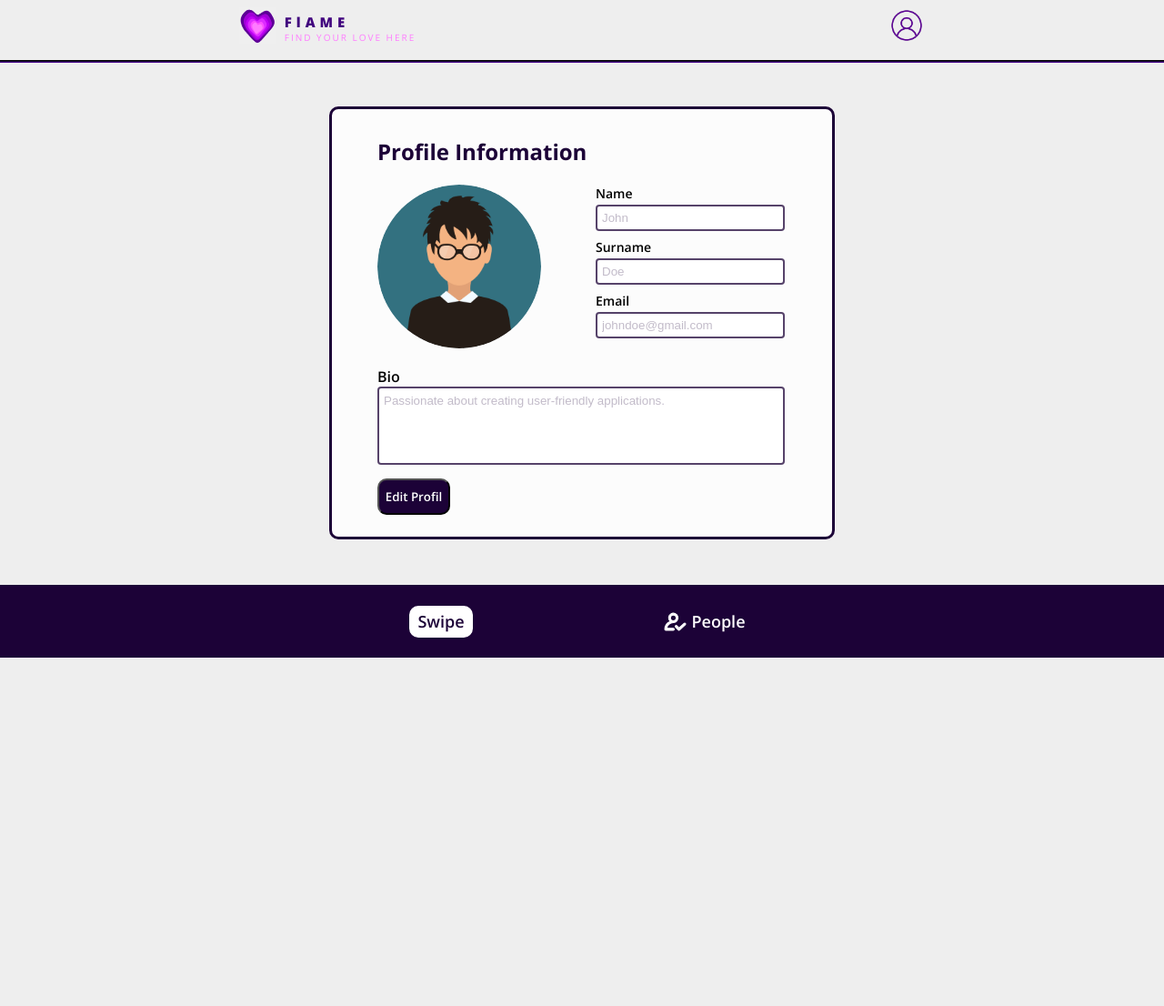
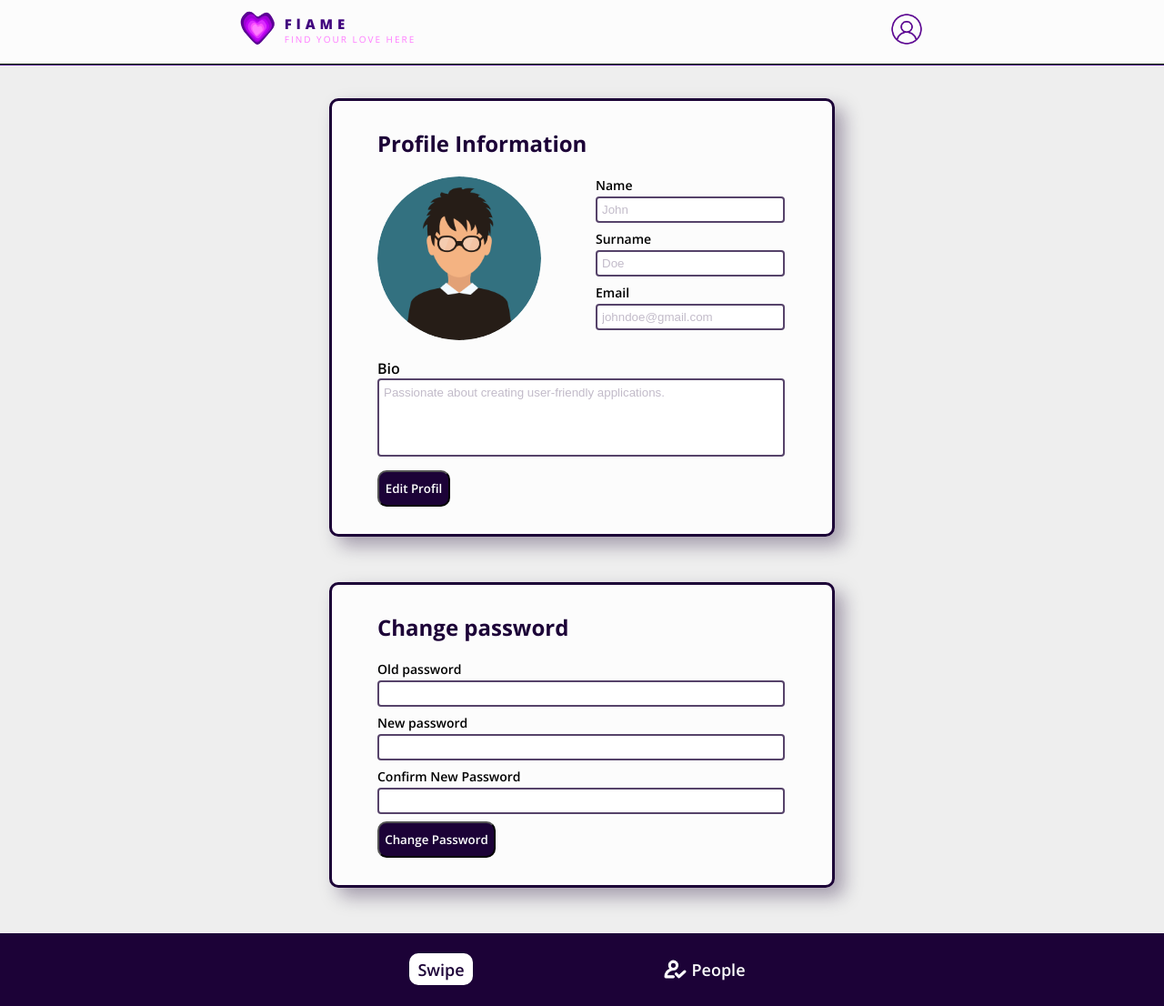
Before and after one commit to Suriok/ZWA-project, a PHP site: page /account.html in a window 1280 px wide. Shown: the whole page at 91% size. Before the commit the page ends 723 px from the top, so only its background shows below. Run offline with PHP 8.4, Linux system fonts and the light colour scheme; some web fonts are replaced.

Commit message:
change color and add password change
Change color in header and add div passoerd change

```diff
--- a/account.html
+++ b/account.html
@@ -4,16 +4,19 @@
     <meta charset="UTF-8">
     <title>Account</title>
     <link rel="stylesheet" href="style.css">
+    <link rel="icon" type="image/png" href="foto/favicon.svg" sizes="48x48" />
 </head>
 <body>
 <header>
     <div class="logo_account">
         <div class="logo">
-            <img class="logo_image" alt="logo-hearte" src="/ZWA-project/foto/logo-hearte.png">
-            <div class="logo_text">
-                <div class="logo_text_main">FlAME</div>
-                <div class="logo_text_small">FIND YOUR LOVE HERE</div>
-            </div>
+            <a class="logo" href="main.html">
+                <img class="logo_image" alt="logo-hearte" src="/ZWA-project/foto/logo-hearte.png">
+                <div class="logo_text">
+                    <div class="logo_text_main">FlAME</div>
+                    <div class="logo_text_small">FIND YOUR LOVE HERE</div>
+                </div>
+            </a>
         </div>
         <img class="profil_image" alt="profil foto" src="/ZWA-project/foto/profile.png">
     </div>
@@ -50,7 +53,28 @@
             <button class="edit_profil">Edit Profil</button>
         </div>
     </div>
+</section>
+<section class="main_part">
+    <div class="profil_information">
+        <div class="profil_main_text">
+            <h1 class="profil_main_text">Change password</h1>
+        </div>
+        <div class="foto_name_surname">
+            <form class="account_form">
+                <label for="old_password" class="information_text">Old password</label>
+                <input class="input_pass" id="old_password" type="password" name="old_password">
 
+                <label for="new_password" class="information_text">New password</label>
+                <input class="input_pass" id="new_password" type="password" name="new_password">
+
+                <label for="confirm_new_password" class="information_text">Confirm New Password</label>
+                <input class="input_pass" id="confirm_new_password" type="password" name="confirm_new_password">
+            </form>
+        </div>
+        <div class="information_button">
+            <button class="edit_password">Change Password</button>
+        </div>
+    </div>
 </section>
 
 <footer>
--- a/style.css
+++ b/style.css
@@ -7,16 +7,24 @@ body{
     justify-content: center;
     flex-direction: column;
     background-color: rgba(237, 237, 237, 0.94);
+    margin: 0;
+    padding: 0;
 }
 
 header{
+    padding-top: 20px;
     display: flex;
     flex-direction: column;
     justify-content: center;
     align-items: center;
     margin-bottom: 40px;
+    height: 48px;
+    background-color: rgba(255, 255, 255, 0.81);
 }
 
+a{
+    cursor: pointer;
+}
 /* start main page */
 .logo_account{
     display: flex;
@@ -29,6 +37,8 @@ header{
     display: flex;
     align-items: center;
     gap: 10px;
+    text-decoration: none;
+    cursor: pointer;
 }
 
 .logo_image{
@@ -67,6 +77,7 @@ header{
     height: 40px;
     display: flex;
     align-items: center;
+    margin-top: 3px;
 }
 
 .line_header{
@@ -82,14 +93,14 @@ header{
 }
 
 .card{
-    border: solid 3px #41047E;
+    border: solid 3px #1c0237;
     border-radius: 15px;
     height: 440px;
     width: 350px;
     box-shadow: 10px 10px 20px rgba(23, 3, 46, 0.34);
     display: flex;
     flex-direction: column;
-    background-color: white;
+    background-color: rgba(255, 255, 255, 0.81);
 }
 .user_foto{
     width: 350px;
@@ -140,11 +151,11 @@ header{
 }
 
 .button_border:hover {
-    background-color: rgba(33, 2, 74, 0.18); /* Цвет фона при наведении */
+    background-color: rgba(33, 2, 74, 0.18);
 }
 
 .button_border:active {
-    background-color: #D3B6FF; /* Цвет фона при нажатии */
+    background-color: #D3B6FF;
 }
 
 .button_foto_heart{
@@ -162,7 +173,6 @@ footer{
     justify-content: center;
     align-items: center;
     gap: 200px;
-    margin-top: 50px;
     height: 80px;
     background-color: #1c0237;
     width: 100vw;
@@ -227,17 +237,21 @@ footer{
 /* main page end */
 
 /* start account page */
+
+.main_part{
+    margin-bottom: 50px;
+}
 .profil_information{
     border: solid 3px #1c0237;
     border-radius: 10px;
-    height: 450px;
     width: 500px;
     font-family: "Open Sans", sans-serif;
     font-optical-sizing: auto;
     font-weight: 600;
     font-style: normal;
-    padding: 10px 0 10px 50px;
+    padding: 10px 0 30px 50px;
     background-color: rgba(255, 255, 255, 0.81);
+    box-shadow: 10px 10px 20px rgba(23, 3, 46, 0.34);
 }
 
 .profil_main_text{
@@ -274,7 +288,6 @@ footer{
     border-radius: 4px;
     border: solid 2px rgba(28, 2, 55, 0.74);
     height: 23px;
-
 }
 
 ::placeholder{
@@ -313,7 +326,41 @@ footer{
     background-color: #1c0237;
     color: white;
     margin-top: 7px;
+    transition: background-color 0.3s ease, color 0.3s ease; /* плавный переход для эффекта */
 }
 
+.edit_profil:hover {
+    background-color: #FF7CFF;
+    color: #1c0237;
+    cursor: pointer;
+}
+
+.input_pass{
+    width: 440px;
+    font-weight: 300;
+    margin-bottom: 8px;
+    border-radius: 4px;
+    border: solid 2px rgba(28, 2, 55, 0.74);
+    height: 23px;
+}
+
+.edit_password{
+    font-family: "Open Sans", sans-serif;
+    font-optical-sizing: auto;
+    font-weight: 600;
+    font-style: normal;
+    width: 130px;
+    height: 40px;
+    border-radius: 10px;
+    background-color: #1c0237;
+    color: white;
+    transition: background-color 0.2s ease, color 0.3s ease; /* плавный переход для эффекта */
+}
+
+.edit_password:hover {
+    background-color: #FF7CFF;
+    color: #1c0237;
+    cursor: pointer;
+}
 
 /* account page end */
```
Also changed, not shown: main.html (+9 -4 lines), foto/favicon.svg (added), foto/logo-hearte-ico.ico (added), foto/logo-hearte.png.
